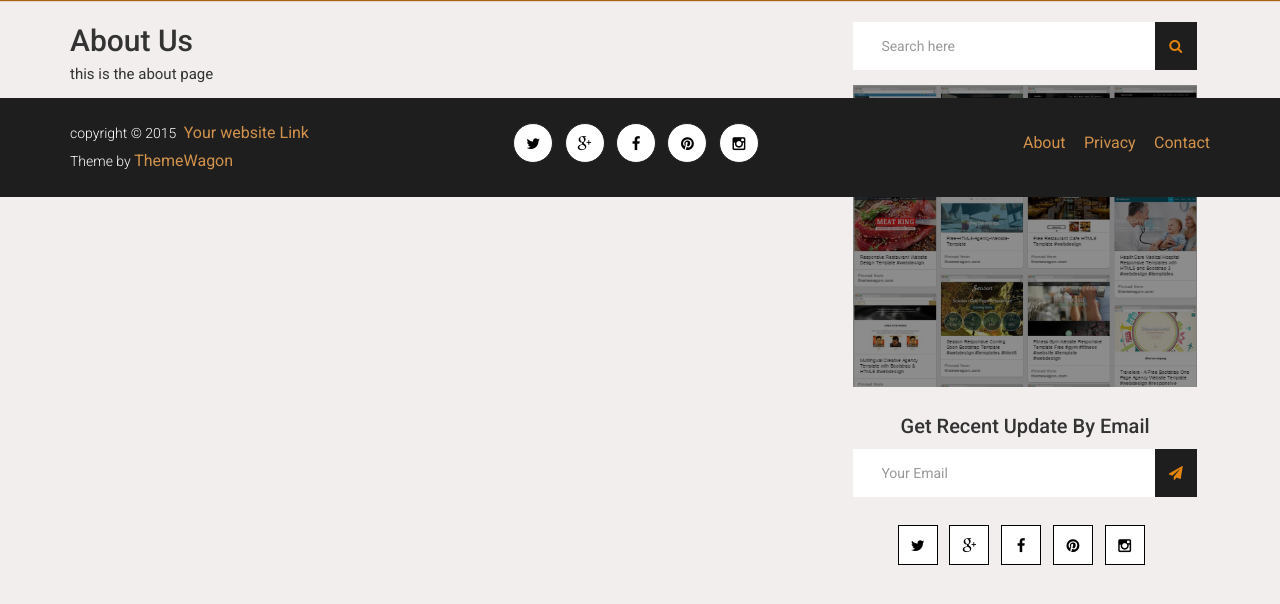
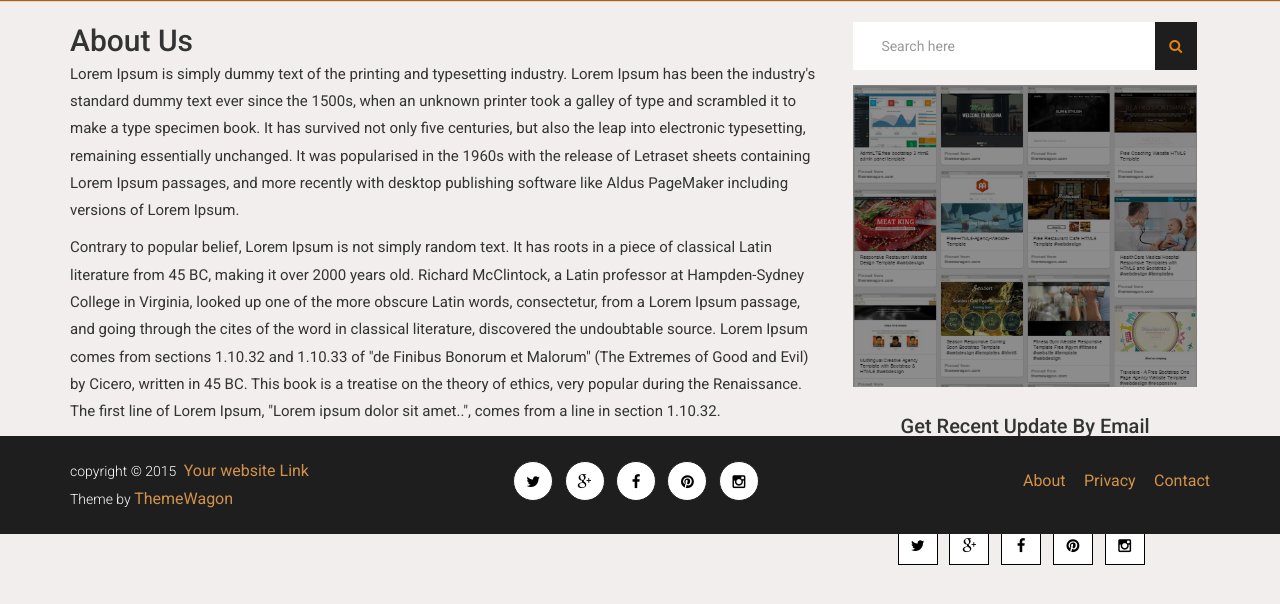
Before and after one commit to shailendra-sahu-43/Blog_Project, a Django app: page /about in a window 1280 px wide. Shown: the part 50-654 px from the top of the page. Run offline with Django 5.2, Linux system fonts and the light colour scheme; some libraries are stand-ins or nearby versions.

Commit message:
new updated

```diff
--- a/ecommerceapp/templates/about.html
+++ b/ecommerceapp/templates/about.html
@@ -11,9 +11,13 @@
                         <article>
                             <h1>about us</h1>
 
+                            <p>
+                                Lorem Ipsum is simply dummy text of the printing and typesetting industry. Lorem Ipsum has been the industry's standard dummy text ever since the 1500s, when an unknown printer took a galley of type and scrambled it to make a type specimen book. It has survived not only five centuries, but also the leap into electronic typesetting, remaining essentially unchanged. It was popularised in the 1960s with the release of Letraset sheets containing Lorem Ipsum passages, and more recently with desktop publishing software like Aldus PageMaker including versions of Lorem Ipsum.
+                            </p>
 
-
-                            <p> this is the about page </p>
+                            <p>
+                                Contrary to popular belief, Lorem Ipsum is not simply random text. It has roots in a piece of classical Latin literature from 45 BC, making it over 2000 years old. Richard McClintock, a Latin professor at Hampden-Sydney College in Virginia, looked up one of the more obscure Latin words, consectetur, from a Lorem Ipsum passage, and going through the cites of the word in classical literature, discovered the undoubtable source. Lorem Ipsum comes from sections 1.10.32 and 1.10.33 of "de Finibus Bonorum et Malorum" (The Extremes of Good and Evil) by Cicero, written in 45 BC. This book is a treatise on the theory of ethics, very popular during the Renaissance. The first line of Lorem Ipsum, "Lorem ipsum dolor sit amet..", comes from a line in section 1.10.32.
+                            </p>
 
 
                         </article> <!-- /.blog-item -->
```
